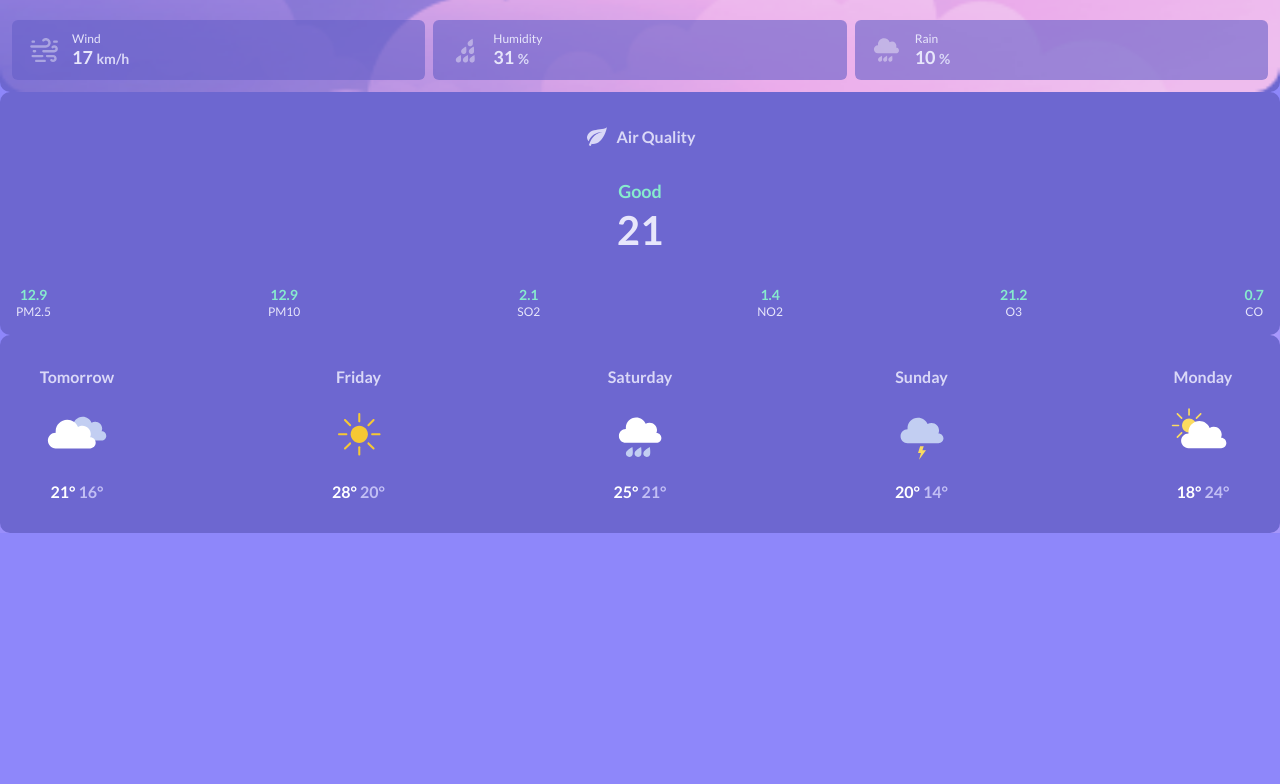
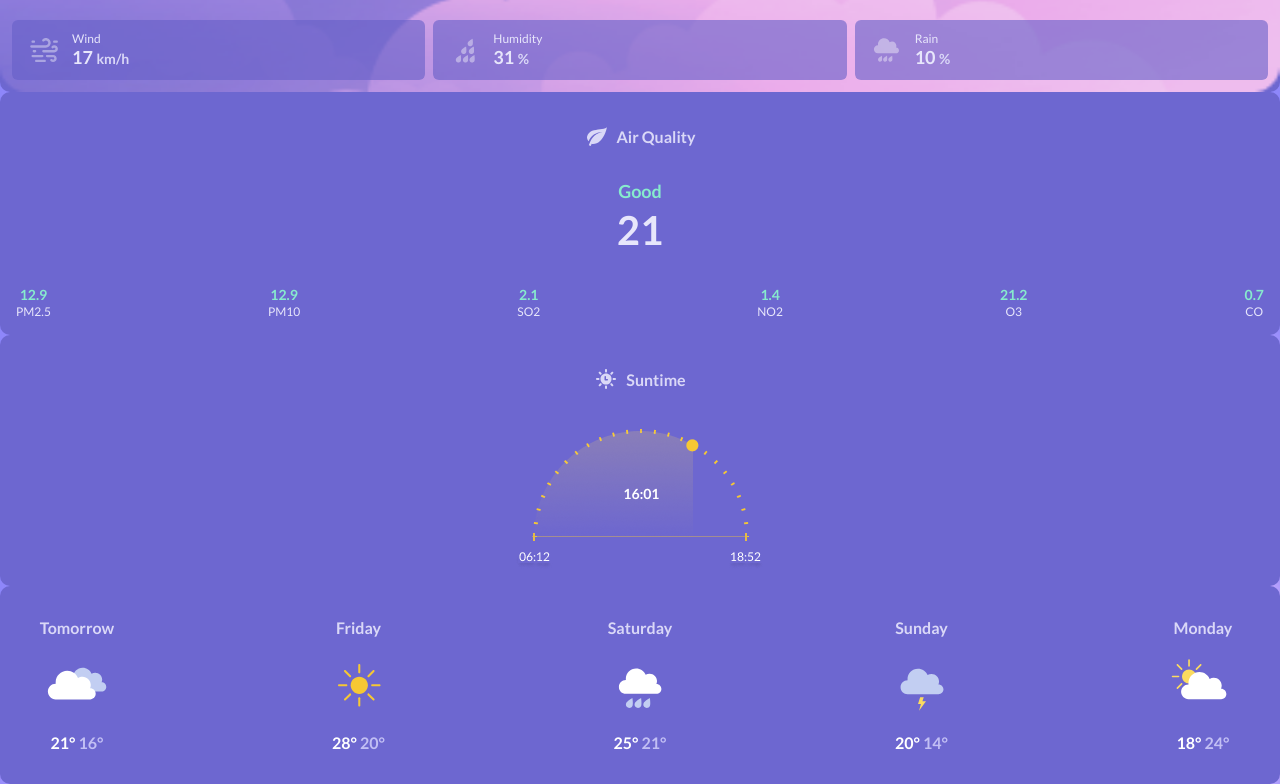
Before and after one commit to KrisMazzini/boraCodar-10, a React (Vite) app: page / in a window 1280 px wide. Shown: the part 432-1216 px from the top of the page. Before the commit the page ends 965 px from the top, so only its background shows below. Built offline with nearby package versions, Linux system fonts and the light colour scheme.

Commit message:
create suntime component draft

```diff
--- /dev/null
+++ b/src/components/Suntime/index.tsx
@@ -0,0 +1,17 @@
+import sunclock from '../../assets/sun-clock.svg'
+import suntimeChartDraft from '../../assets/suntime-chart-draft.png'
+import { Container } from './styles'
+
+import { Card } from '../Card'
+import { CardHeader } from '../CardHeader'
+
+export function Suntime() {
+  return (
+    <Card>
+      <Container>
+        <CardHeader title="Suntime" icon={<img src={sunclock} alt="" />} />
+        <img src={suntimeChartDraft} alt="" />
+      </Container>
+    </Card>
+  )
+}
--- /dev/null
+++ b/src/components/Suntime/styles.ts
@@ -0,0 +1,9 @@
+import styled from 'styled-components'
+
+export const Container = styled.div`
+  display: flex;
+  flex-direction: column;
+  justify-content: space-between;
+  align-items: center;
+  gap: 2.4rem;
+`
--- a/src/pages/Home/index.tsx
+++ b/src/pages/Home/index.tsx
@@ -1,14 +1,16 @@
 import { Container } from './styles'
 
+import { WeatherNow } from '../../components/WeatherNow'
 import { AirQuality } from '../../components/AirQuality'
+import { Suntime } from '../../components/Suntime'
 import { WeeklyForecast } from '../../components/WeeklyForecast'
-import { WeatherNow } from '../../components/WeatherNow'
 
 export function Home() {
   return (
     <Container>
       <WeatherNow />
       <AirQuality />
+      <Suntime />
       <WeeklyForecast />
     </Container>
   )
```
Also changed, not shown: src/assets/suntime-chart-draft.png (added).
